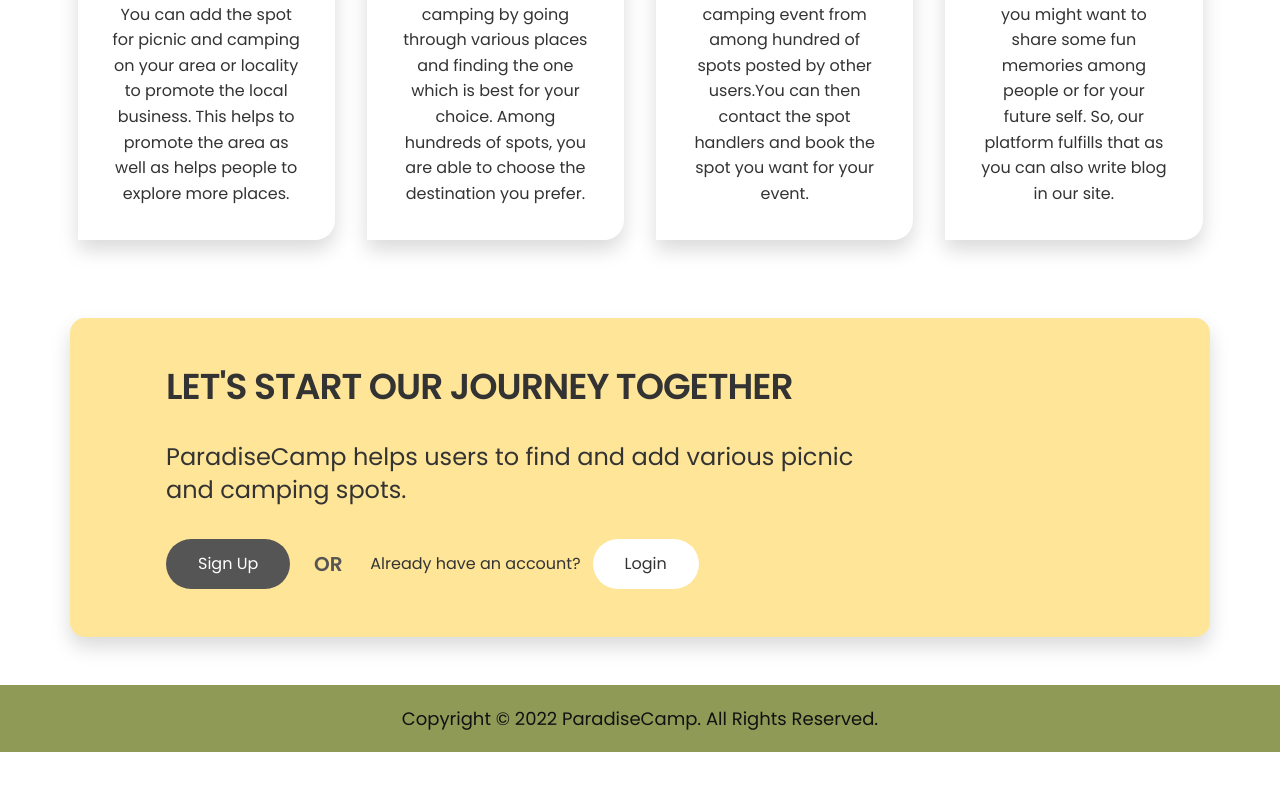
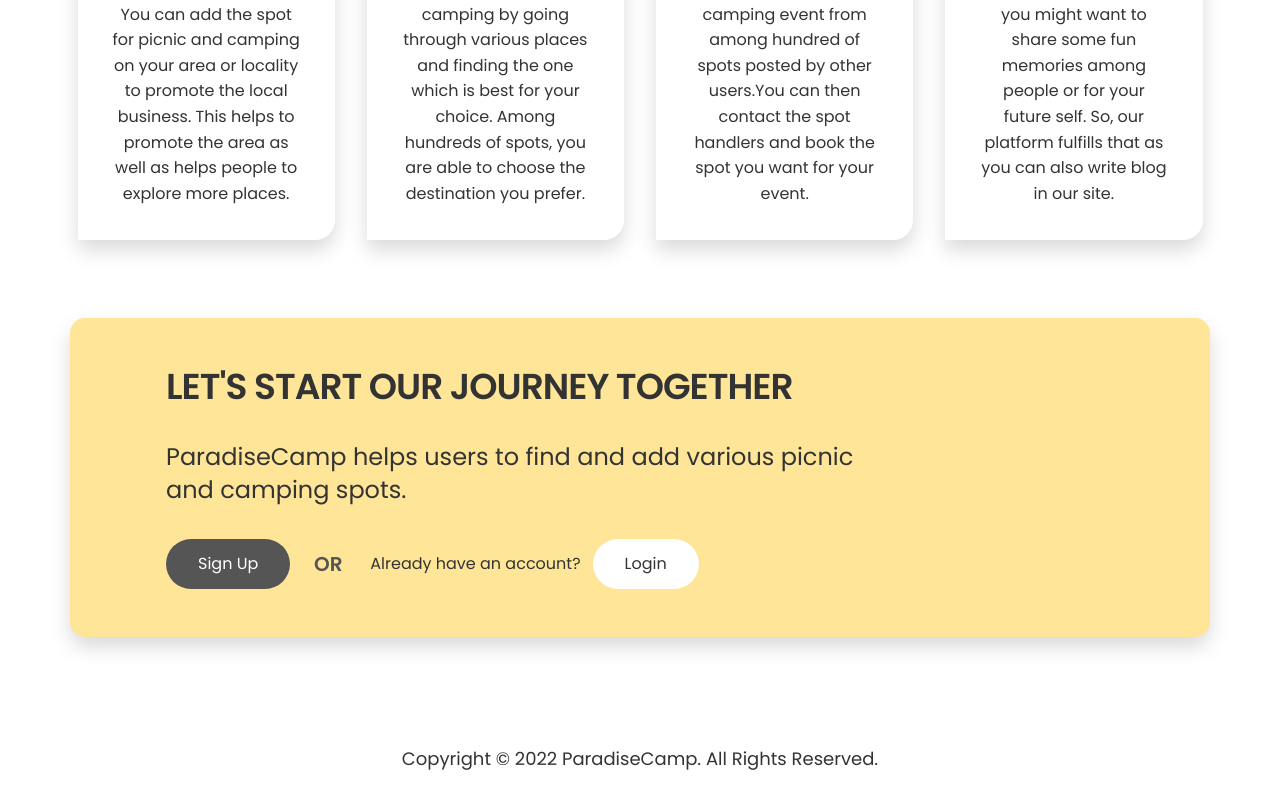
Before and after one commit to dikxak/paradise-camp-frontend, a React (Create React App) app: page / in a window 1280 px wide. Shown: the part 1127-1927 px from the top of the page. Before the commit the page ends 1895 px from the top, so only its background shows below. Built offline with nearby package versions, Linux system fonts and the light colour scheme.

Commit message:
change footer styling

```diff
--- a/src/components/ui/Footer/Footer.module.css
+++ b/src/components/ui/Footer/Footer.module.css
@@ -1,7 +1,6 @@
 .footer {
-  padding: 2.4rem 4.8rem;
+  padding: 6.4rem 0rem 1.6rem 0rem;
   text-align: center;
-  background-color: #8f9a57;
 
   display: flex;
   align-items: center;
@@ -13,5 +12,4 @@
 .footer-text {
   margin: 0;
   font-size: 1.8rem;
-  color: #111;
 }
```
